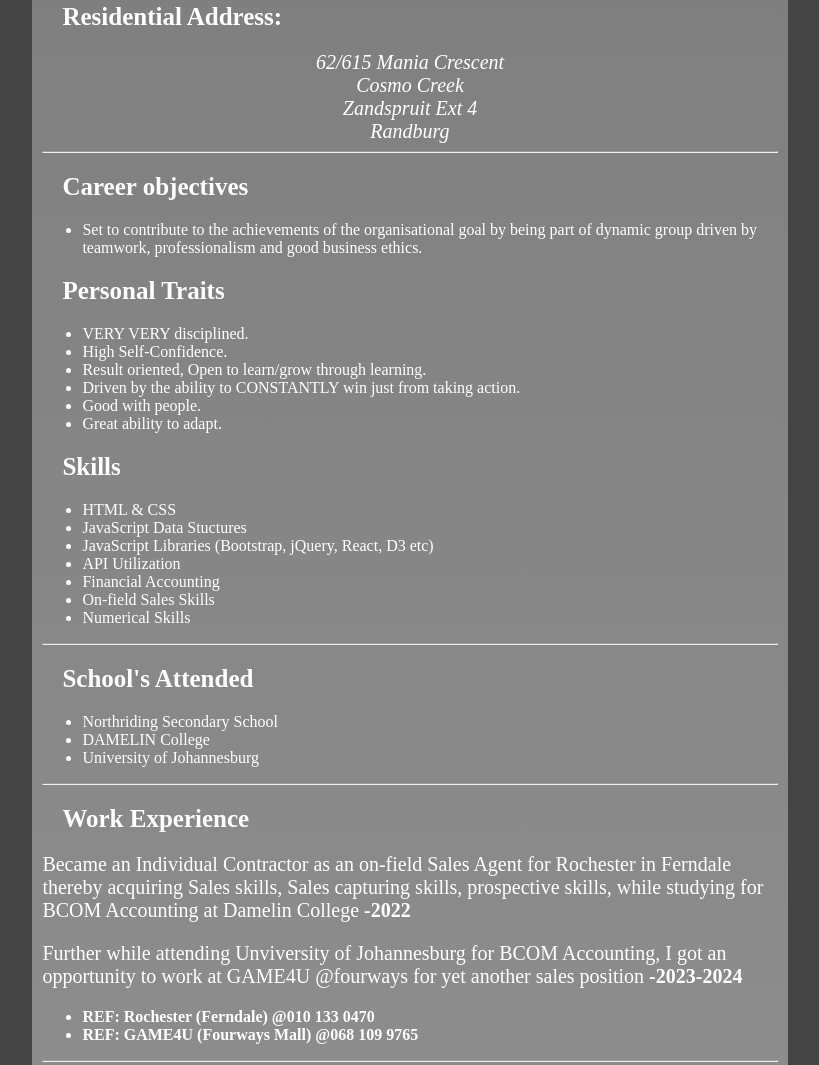
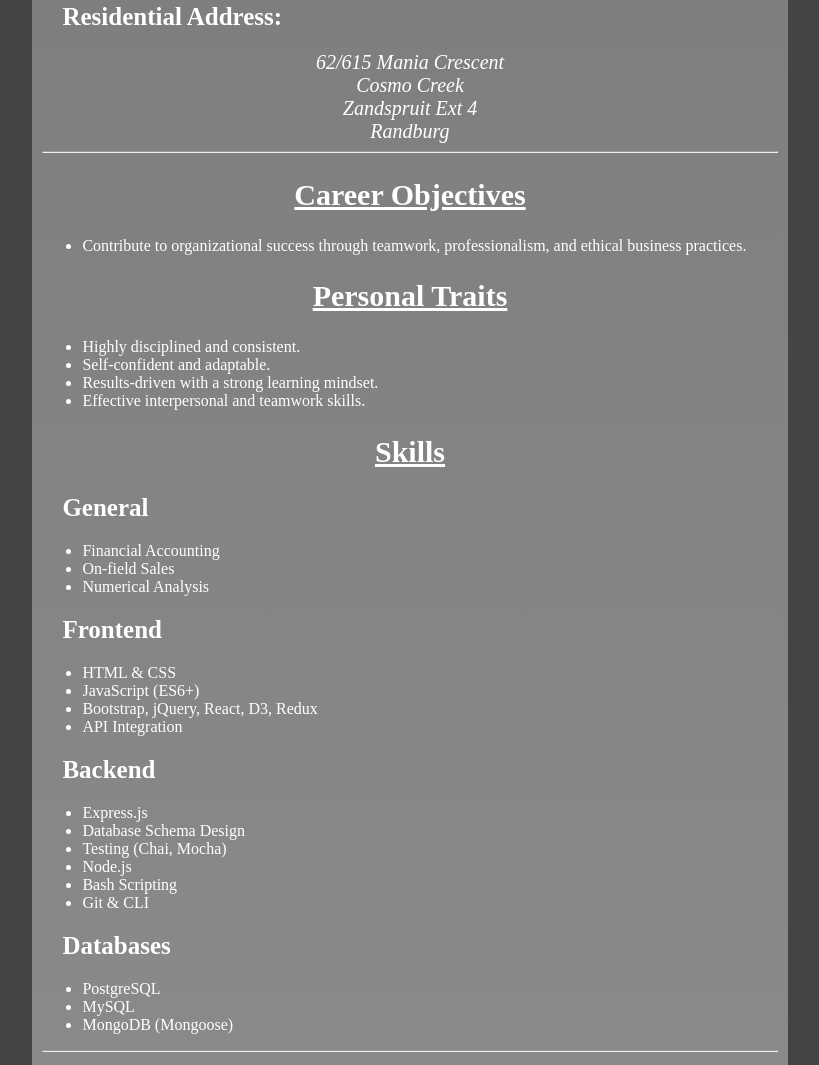
Before and after one commit to Musa-Tshabalala/my-cv, a website: page index.html in a window 1280 px wide. Shown: the part 712-1777 px from the top of the page, without its empty margins (238-1057 px from the left). Drawn offline with Linux system fonts and the light colour scheme.

Commit message:
feat/added-more-skills

```diff
--- a/index.html
+++ b/index.html
@@ -61,6 +61,7 @@
                 </section>
                 <hr>
                 <section id="personal-traits"></section>
+                <hr>
                 <section id="schools"></section>
                 <section id="work-experience"></section>
                 <div id="certification">
@@ -70,7 +71,7 @@
                 </div>
                 <hr>
                 <section id="projects">
-                    <h2>My Personal Projects</h2>
+                    <h2>Frontend Projects</h2>
                 </section>
             </main>
         </div>
--- a/script.js
+++ b/script.js
@@ -2,32 +2,29 @@ document.addEventListener('DOMContentLoaded', () => {
 
     const traits = [
         {
-            id: 'Career objectives',
-            details: ['Set to contribute to the achievements of the organisational goal by being part of dynamic group driven by teamwork, professionalism and good business ethics.']
+            id: 'Career Objectives',
+            details: [
+                'Contribute to organizational success through teamwork, professionalism, and ethical business practices.'
+            ]
         },
         {
             id: 'Personal Traits',
             details: [
-                'VERY VERY disciplined.',
-                'High Self-Confidence.',
-                'Result oriented, Open to learn/grow through learning.',
-                'Driven by the ability to CONSTANTLY win just from taking action.',
-                'Good with people.',
-                'Great ability to adapt.',
+                'Highly disciplined and consistent.',
+                'Self-confident and adaptable.',
+                'Results-driven with a strong learning mindset.',
+                'Effective interpersonal and teamwork skills.'
             ]
         },
         {
             id: 'Skills',
             details: [
-                'HTML & CSS',
-                'JavaScript Data Stuctures',
-                'JavaScript Libraries (Bootstrap, jQuery, React, D3 etc)',
-                'API Utilization',
-                'Financial Accounting',
-                'On-field Sales Skills',
-                'Numerical Skills'
+                { category: 'General', items: ['Financial Accounting', 'On-field Sales', 'Numerical Analysis'] },
+                { category: 'Frontend', items: ['HTML & CSS', 'JavaScript (ES6+)', 'Bootstrap, jQuery, React, D3, Redux', 'API Integration'] },
+                { category: 'Backend', items: ['Express.js', 'Database Schema Design', 'Testing (Chai, Mocha)', 'Node.js', 'Bash Scripting', 'Git & CLI'] },
+                { category: 'Databases', items: ['PostgreSQL', 'MySQL', 'MongoDB (Mongoose)'] }
             ]
-        }
+        },
     ];
 
     const schoolsArray = ['Northriding Secondary School', 'DAMELIN College', 'University of Johannesburg'];
@@ -125,22 +122,45 @@ document.addEventListener('DOMContentLoaded', () => {
     ]
 
     const displayDetails = () => {
-        const personalTraits = document.getElementById('personal-traits');
         const schools = document.getElementById('schools');
         const workXp = document.getElementById('work-experience');
 
-        personalTraits.innerHTML = ``;
+        const container = document.getElementById('personal-traits');
 
-        traits.forEach(info => {
-            personalTraits.innerHTML += `
-                <h4 id='${info.id}'>${info.id}</h4>
-                <ul>
-                    ${info.details.map(detail => `<li>${detail}</li>`).join('')}
-                </ul>
-            `
+        traits.forEach(trait => {
+            const section = document.createElement('section');
+            section.innerHTML = `<h2>${trait.id}</h2>`;
+
+            if (Array.isArray(trait.details)) {
+                const list = document.createElement('ul');
+
+                trait.details.forEach(detail => {
+                    if (typeof detail === 'string') {
+                        // Handle simple array of strings
+                        const listItem = document.createElement('li');
+                        listItem.textContent = detail;
+                        list.appendChild(listItem);
+                    } else if (typeof detail === 'object' && detail.category) {
+                        // Handle categorized skills
+                        const subHeading = document.createElement('h4');
+                        subHeading.textContent = detail.category;
+                        section.appendChild(subHeading);
+
+                        const subList = document.createElement('ul');
+                        detail.items.forEach(item => {
+                            const subListItem = document.createElement('li');
+                            subListItem.textContent = item;
+                            subList.appendChild(subListItem);
+                        });
+                        section.appendChild(subList);
+                    }
+                });
+
+                section.appendChild(list);
+            }
+
+            container.appendChild(section);
         });
-
-        personalTraits.innerHTML += '<hr>';
 
         schools.innerHTML = `
             <h4>School's Attended</h4>
@@ -195,6 +215,7 @@ document.addEventListener('DOMContentLoaded', () => {
             index += 1
             updateCertificate();
         };
+
         updateCertificate();
 
         projects.innerHTML += `
--- a/styles.css
+++ b/styles.css
@@ -71,6 +71,7 @@ main {
 h2 {
     font-size: 30px;
     text-align: center;
+    text-decoration: underline;
 }
 
 h4 {
```
Also changed, not shown: package.json (added, +23 -0 lines), 2 other files.
